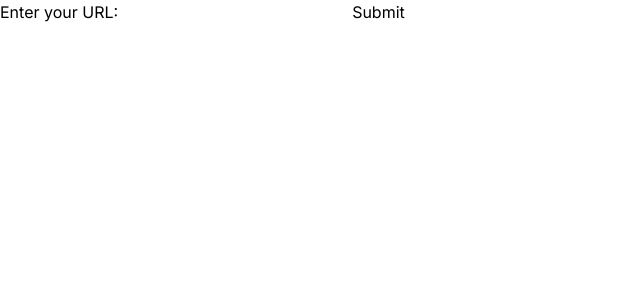
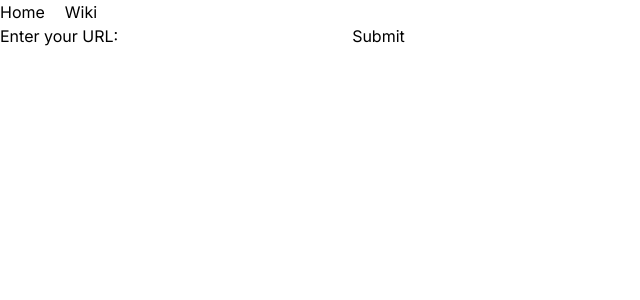
Before and after one commit to Gust0288/a11y_temaopgave_nextjs_ct, a Next.js app: page / in a window 1280 px wide. Shown: the top 300 px of the page, without its empty margins (0-640 px from the left). Built offline with nearby package versions, Linux system fonts and the light colour scheme.

Commit message:
Add Header component to RootLayout

```diff
--- /dev/null
+++ b/src/app/components/Header.jsx
@@ -0,0 +1,14 @@
+import React from "react";
+import Link from "next/link";
+
+function Header() {
+  return (
+    <nav className="flex gap-5">
+      <Link href={"/"}>Home</Link>
+
+      <Link href={"/wiki"}>Wiki</Link>
+    </nav>
+  );
+}
+
+export default Header;
--- a/src/app/layout.jsx
+++ b/src/app/layout.jsx
@@ -1,5 +1,6 @@
 import { Inter } from "next/font/google";
 import "./globals.css";
+import Header from "./components/Header";
 
 const inter = Inter({ subsets: ["latin"] });
 
@@ -11,7 +12,10 @@ export const metadata = {
 export default function RootLayout({ children }) {
   return (
     <html lang="en">
-      <body className={inter.className}>{children}</body>
+      <body className={inter.className}>
+        <Header></Header>
+        {children}
+      </body>
     </html>
   );
 }
```
